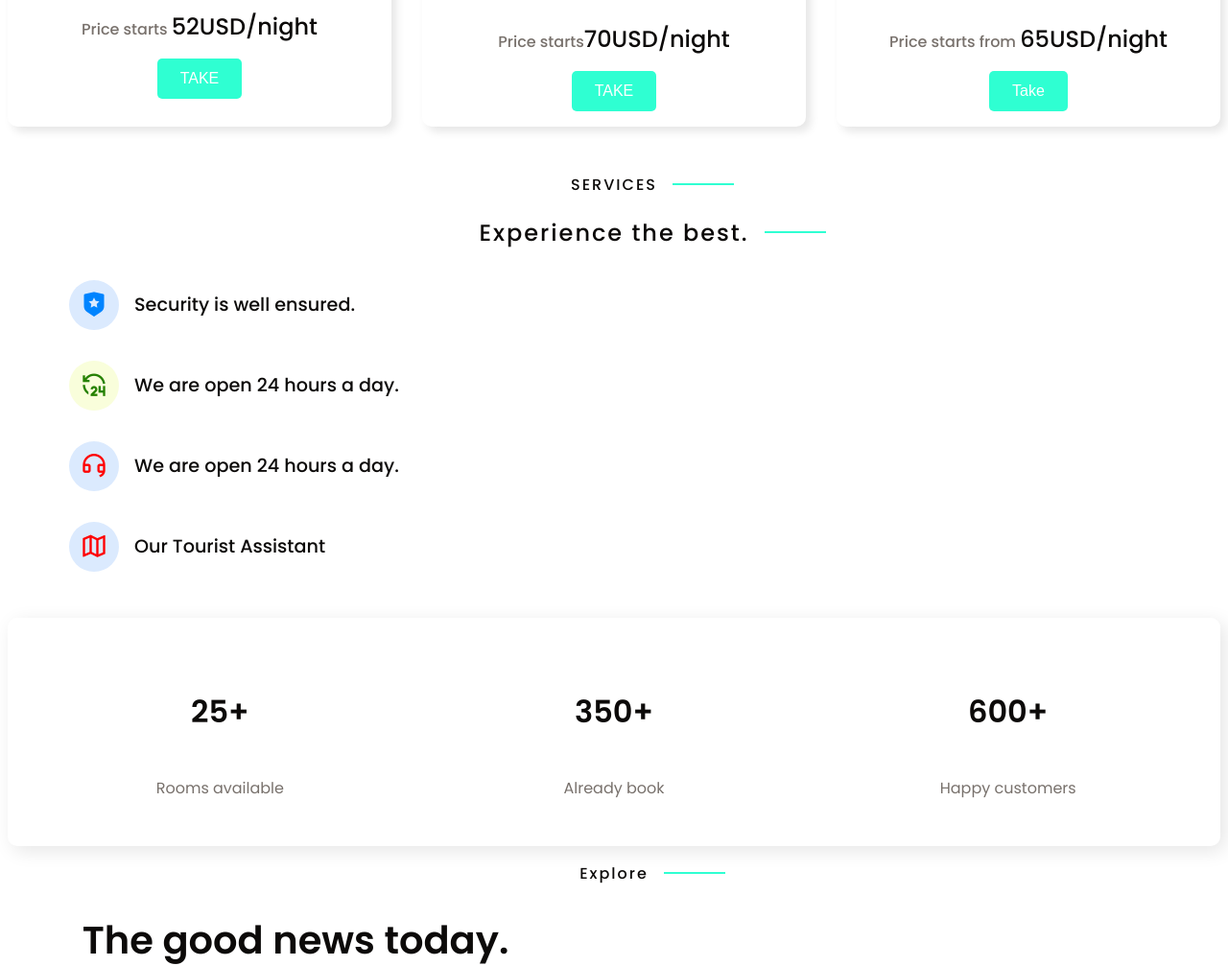
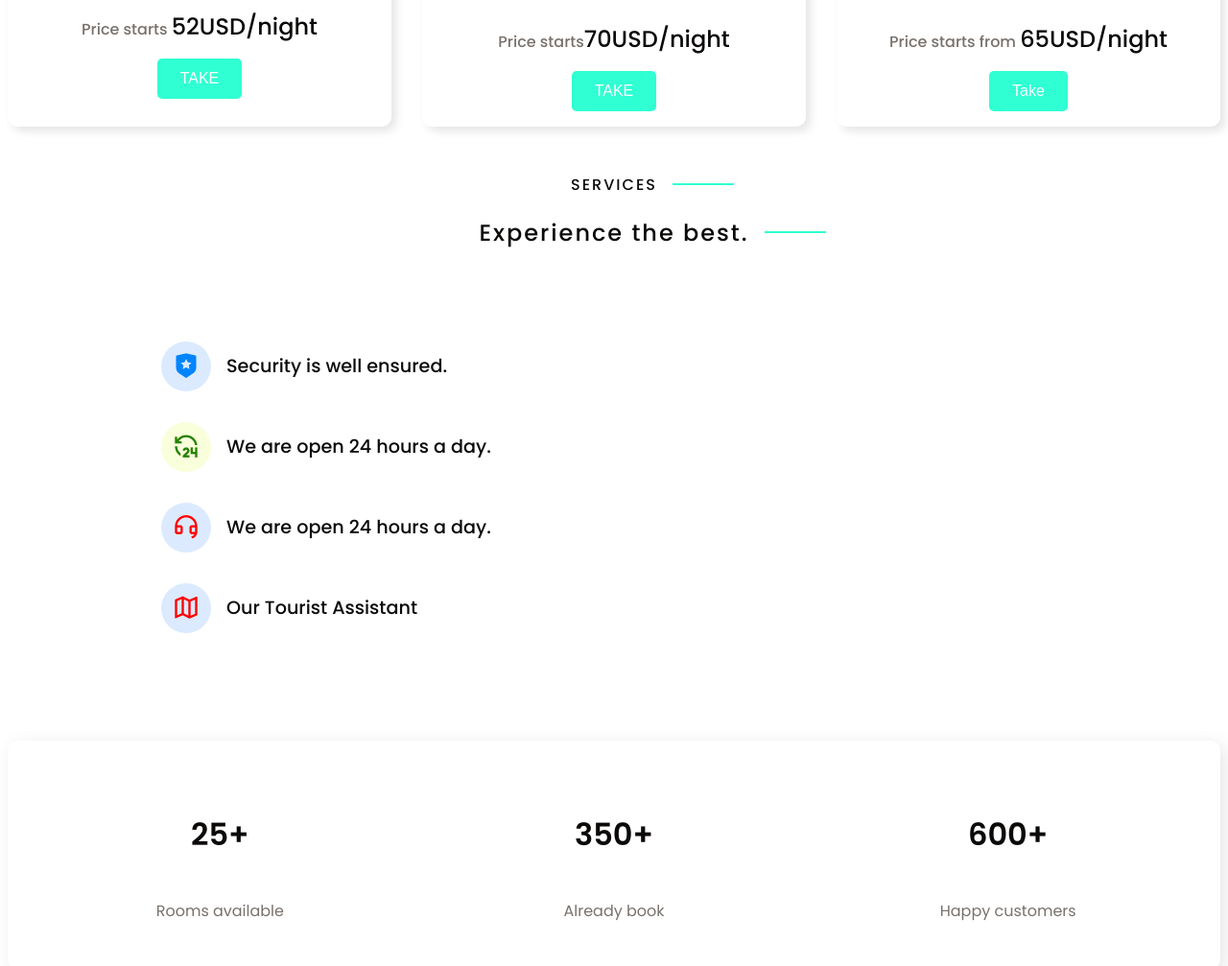
Before and after one commit to yamin2112004/-HOTEL_WEBSITE, a plain HTML site: page index.html in a window 1280 px wide. Shown: the part 1600-2607 px from the top of the page at 96% size. Drawn offline with nearby package versions, Linux system fonts and the light colour scheme; a script that the page names is missing; files whose address does not match are found by name; a web font is replaced by a local one.

Commit message:
changes updated

```diff
--- a/index.html
+++ b/index.html
@@ -145,7 +145,7 @@
     </section>
 
     <section class="service" id="service">
-        <div class="section_container service_container">
+        <div class="section_container section_container ">
             <div class="service__content">
                 <p class="section__subheader">SERVICES</p>
                 <h2 class="section__subheader">Experience the best.</h2>
--- a/style.css
+++ b/style.css
@@ -13,12 +13,13 @@
     box-sizing: border-box;
     text-align: center !important;
     align-content: center;
+
+
   }
 
   .section__container {
     max-width: var(--max-width);
-    margin: right
-    ;
+   margin-right: 50px;
     padding: 5rem 1rem;
 
   }
@@ -61,6 +62,7 @@
     max-width: 600px;
     margin-bottom: 1rem;
     color: var(--text-light);
+
   }
 
   .btn {
@@ -241,7 +243,7 @@
 }
 .about__image{
   max-width: 450px;
-  margin: center;
+  margin: right;
   border-radius: 10px;
 
 }
@@ -336,6 +338,8 @@
   margin-top: 2rem;
   display: grid;
   gap: 2rem;
+  padding: 4rem 6rem;
+
 }
 .service__list li{
   display: flex;
@@ -344,6 +348,7 @@
   font-size: 1.2rem;
   font-weight: 500;
   color: var(--text-dark);
+  margin-right: auto;
 }
 .service__list span{
   padding: 5px 12px;
```
